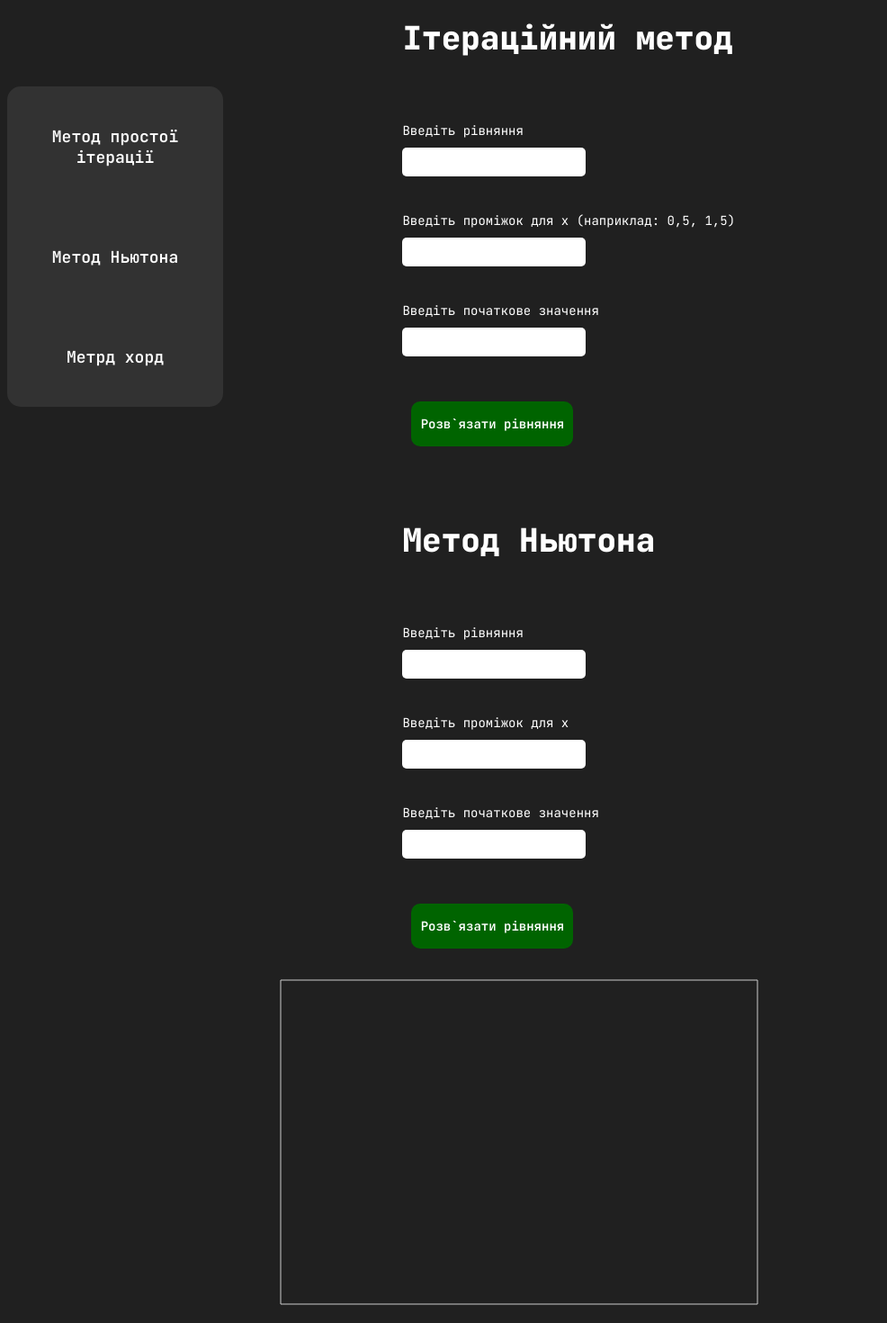
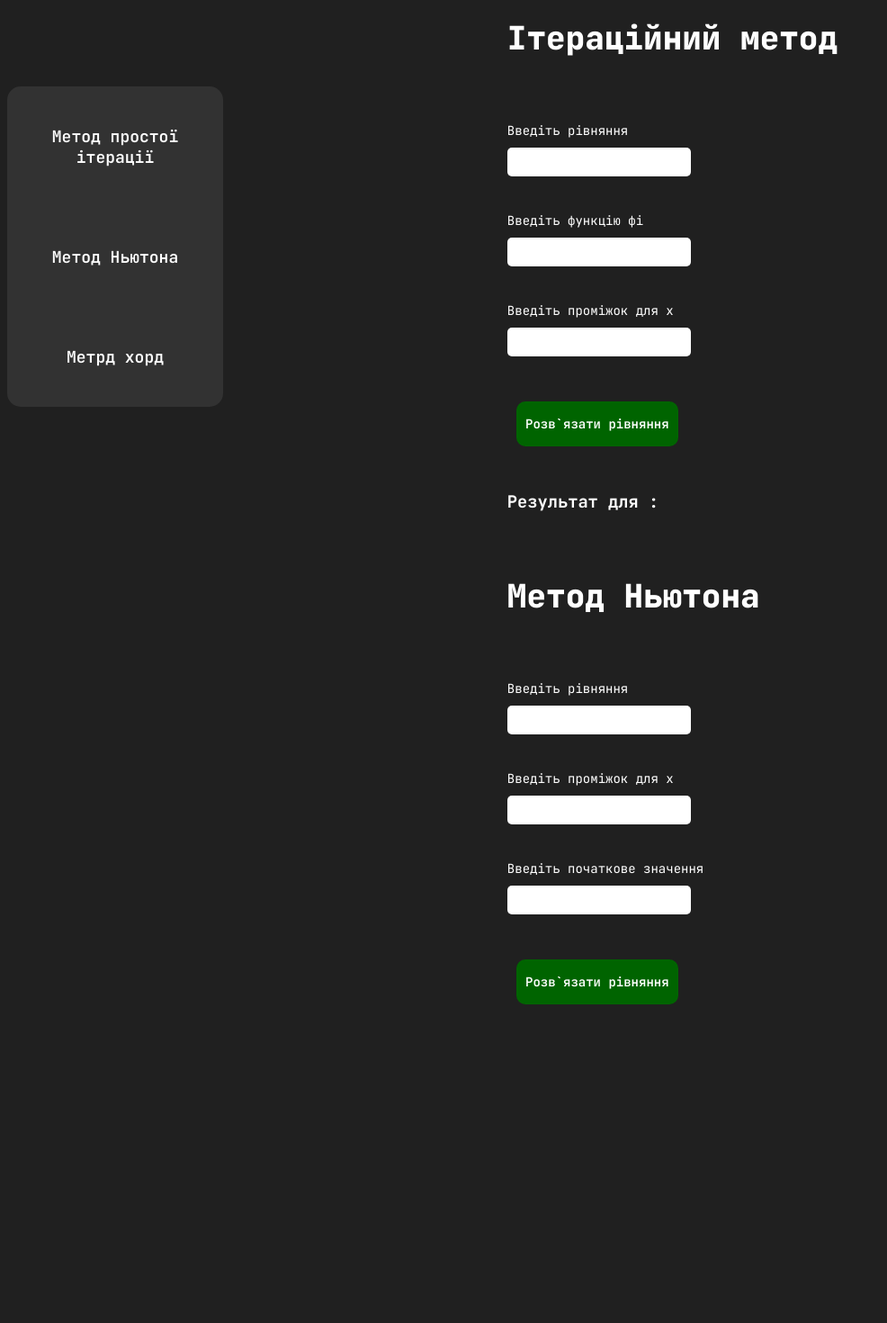
Before and after one commit to Kitukl/NumericalMethods, a React (Vite) app: page /not_lineal in a window 1280 px wide. Shown: the part 100-1570 px from the top of the page at 90% size, without its empty margins (0-986 px from the left). After the commit the page ends 1254 px from the top, so only its background shows below. Built offline with nearby package versions, Linux system fonts and the light colour scheme.

Commit message:
fixed simple iteration method and add plot to this

```diff
--- a/src/components/Not_Lineal/Neuton/Neuton.jsx
+++ b/src/components/Not_Lineal/Neuton/Neuton.jsx
@@ -1,13 +1,6 @@
 import { abs, derivative, evaluate, parse } from 'mathjs'
 import { useState } from 'react'
-import {
-	CartesianGrid,
-	Line,
-	LineChart,
-	ReferenceLine,
-	XAxis,
-	YAxis,
-} from 'recharts'
+import { CartesianGrid, Line, LineChart, XAxis, YAxis } from 'recharts'
 import './Neuton.scss'
 
 function Neuton() {
@@ -39,7 +32,7 @@ function Neuton() {
 			return
 		}
 
-		let z = -(evaluate(func, { x: i }) / evaluate(deriv.toString(), { x: i }))
+		let z = evaluate(func, { x: i }) / evaluate(deriv.toString(), { x: i })
 		while (abs(z) >= EPSILON) {
 			z = evaluate(func, { x: i }) / evaluate(deriv.toString(), { x: i })
 			i -= z
@@ -104,13 +97,14 @@ function Neuton() {
 				</div>
 			)}
 			<div className='chart'>
-				<LineChart width={600} height={400} data={data} className='charter'>
-					<CartesianGrid strokeDasharray='1 0' />
-					<XAxis />
-					<YAxis />
-					<Line type='monotone' dataKey='y' stroke='#ffffff' />
-					<ReferenceLine x={result} stroke='red' label='Корінь' />
-				</LineChart>
+				{data.length > 0 && (
+					<LineChart width={600} height={400} data={data}>
+						<CartesianGrid strokeDasharray='1 0' />
+						<XAxis dataKey='x' />
+						<YAxis />
+						<Line type='monotone' dataKey='y' stroke='#ffffff' />
+					</LineChart>
+				)}
 			</div>
 		</div>
 	)
--- a/src/components/Simple_Iteration/Simple_Iteration.jsx
+++ b/src/components/Simple_Iteration/Simple_Iteration.jsx
@@ -1,14 +1,16 @@
-import { evaluate } from 'mathjs'
+import { abs, derivative, evaluate, parse } from 'mathjs'
 import { useState } from 'react'
+import { CartesianGrid, Line, LineChart, XAxis, YAxis } from 'recharts'
 import './Simple_Iteration.scss'
 
 function Simple_Iteration() {
 	const EPSILON = 0.00001
 
 	const [func, setFunc] = useState('')
+	const [phi, setPhi] = useState('')
 	const [interval, setInterval] = useState('')
-	const [startValue, setStartValue] = useState(null)
 	const [result, setResult] = useState(null)
+	const [data, setData] = useState([])
 
 	const createInterval = () => {
 		const arrange = interval.split(',').map(Number)
@@ -20,36 +22,41 @@ function Simple_Iteration() {
 	}
 
 	const simpleIterationMethod = () => {
-		const xValues = createInterval()
-		const it = 0
-		if (!xValues) {
-			alert('Неправильний інтервал')
+		const phiExpr = parse(phi)
+		const phiDeriv = derivative(phiExpr, 'x')
+		const intervals = createInterval()
+
+		if (!intervals) {
+			setResult('Некоректний інтервал')
 			return
 		}
 
-		let x0 = Number(startValue)
-		if (isNaN(x0) || x0 < xValues[0] || x0 > xValues[1]) {
-			alert('Неправильне початкове значення')
+		let x0 = (intervals[0] + intervals[1]) / 2
+		let phiDerivValue = evaluate(phiDeriv.toString(), { x: x0 })
+
+		if (abs(phiDerivValue) >= 1) {
+			setResult('Умова збіжності не виконується')
 			return
 		}
 
-		const psi = 0.5
-		const phi = x => x - psi * evaluate(func, { x })
+		let x1 = evaluate(phi.toString(), { x: x0 })
+		while (abs(x1 - x0) >= EPSILON) {
+			x0 = x1
+			x1 = evaluate(phi.toString(), { x: x0 })
+		}
+		setResult(x1)
+		plotFunction()
+	}
 
-		while (true) {
-			const x1 = phi(x0)
-
-			if (Math.abs(x1 - x0) < EPSILON) {
-				setResult(x1)
-				break
-			}
-
-			x0 = x1
-			if (x0 < xValues[0] || x0 > xValues[1]) {
-				alert('Вихід за межі інтервалу')
-				return
-			}
+	const plotFunction = () => {
+		const intervals = createInterval()
+		const temp_data = []
+		const step = (intervals[1] - intervals[0]) / 10
+		for (let x = intervals[0]; x <= intervals[1]; x += step) {
+			const temp = { x: x, y: evaluate(func.toString(), { x: x }) }
+			temp_data.push(temp)
 		}
+		setData(temp_data)
 	}
 
 	return (
@@ -63,34 +70,41 @@ function Simple_Iteration() {
 						onChange={e => setFunc(e.target.value)}
 					/>
 				</div>
-
 				<div className='inputs'>
-					<label htmlFor='interval'>
-						Введіть проміжок для х (наприклад: 0,5, 1,5)
-					</label>
+					<label htmlFor='phi'>Введіть функцію фі</label>
+					<input
+						type='text'
+						name='phi'
+						onChange={e => setPhi(e.target.value)}
+					/>
+				</div>
+				<div className='inputs'>
+					<label htmlFor='interval'>Введіть проміжок для х</label>
 					<input
 						type='text'
 						name='interval'
 						onChange={e => setInterval(e.target.value)}
 					/>
 				</div>
-				<div className='inputs'>
-					<label htmlFor='startValue'>Введіть початкове значення </label>
-					<input
-						type='text'
-						name='startValue'
-						onChange={e => setStartValue(e.target.value)}
-					/>
-				</div>
 			</form>
 			<button className='solve-button' onClick={simpleIterationMethod}>
 				Розв`язати рівняння
 			</button>
-			{result && (
-				<div>
-					<h3>Результат: {result}</h3>
-				</div>
-			)}
+			<div>
+				<h3>
+					Результат для {func}: {result}
+				</h3>
+			</div>
+			<div className='chart'>
+				{data.length > 0 && (
+					<LineChart width={600} height={400} data={data}>
+						<CartesianGrid strokeDasharray='1 0' />
+						<XAxis dataKey='x' />
+						<YAxis />
+						<Line type='monotone' dataKey='y' stroke='#ffffff' />
+					</LineChart>
+				)}
+			</div>
 		</div>
 	)
 }
```
